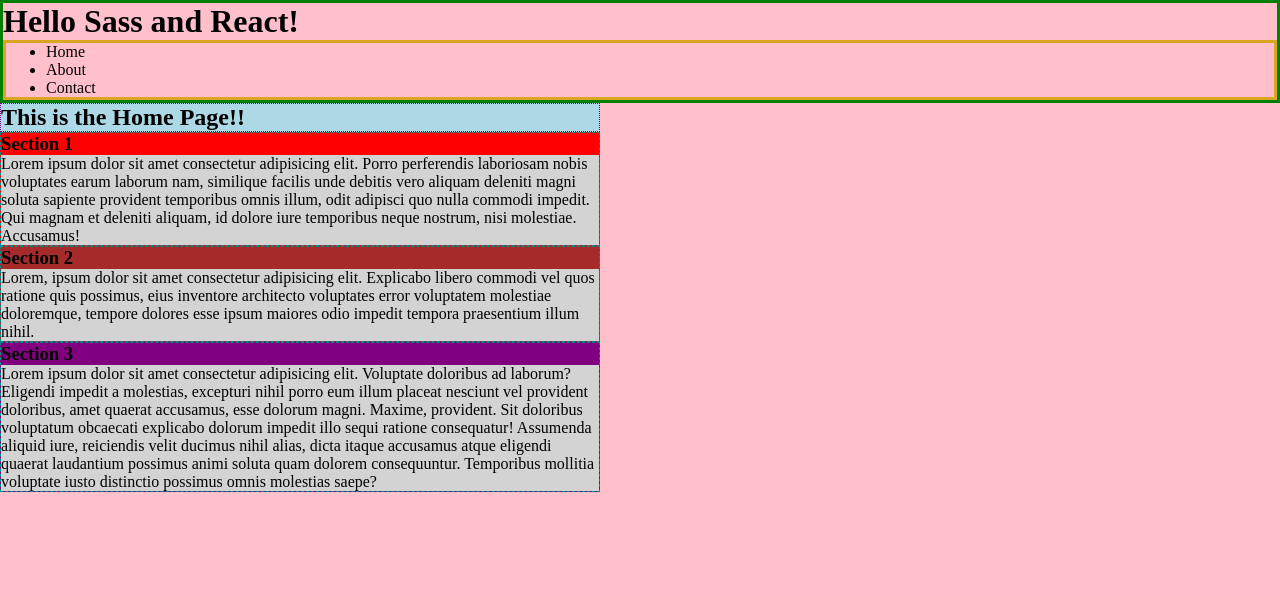
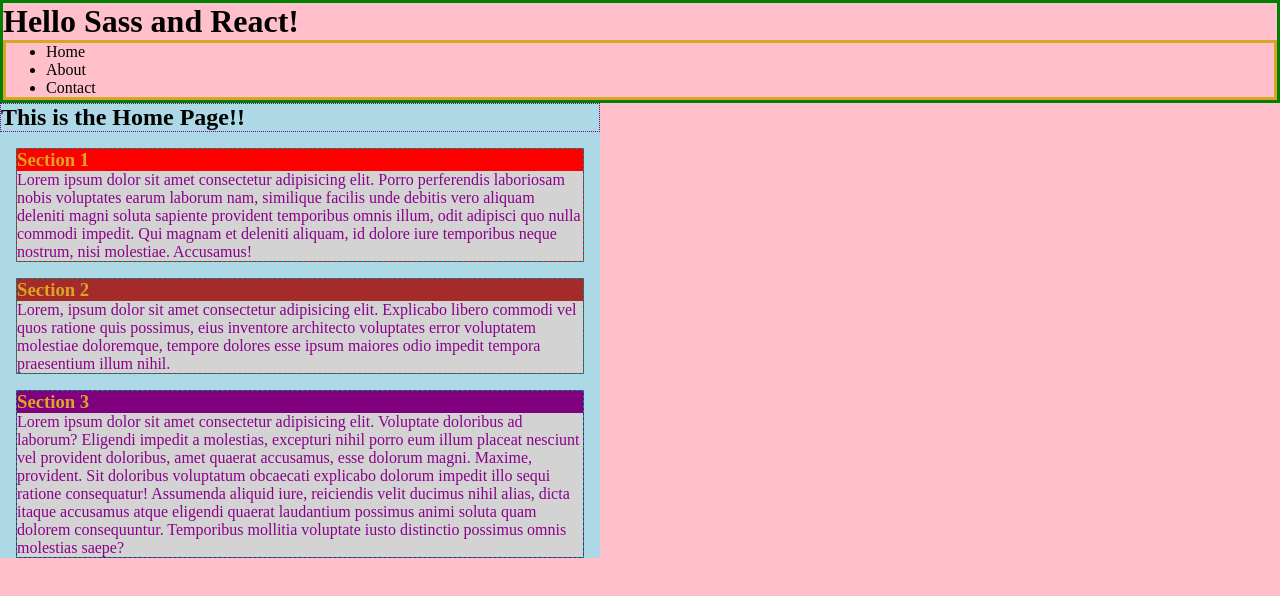
Before and after one commit to franco-ortega/demo-sass-02-react, a React (Create React App) app: page / in a window 1280 px wide. Shown: the top 596 px of the page. Built offline with nearby package versions, Linux system fonts and the light colour scheme.

Commit message:
add section-shared

```diff
--- a/src/components/home/Home.module.scss
+++ b/src/components/home/Home.module.scss
@@ -1,3 +1,8 @@
+%section-shared {
+  border: thin dashed darkcyan;
+  margin: 1rem;
+  color: darkmagenta;
+}
 
 .Home {
   background-color: lightblue;
@@ -7,8 +12,12 @@
     border: thin dotted purple;
   }
 
+  h3 {
+    color: goldenrod;
+  }
+
   section {
-    border: thin dashed darkcyan;
+    @extend %section-shared;
   }
 
   section:nth-child(2) {
```
